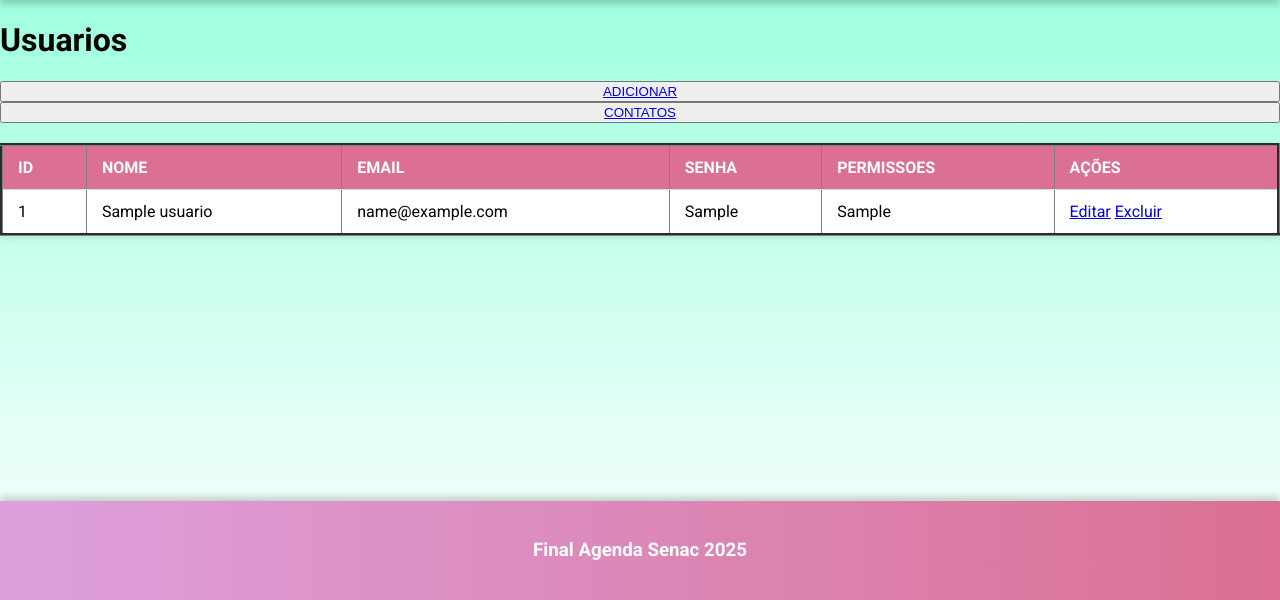
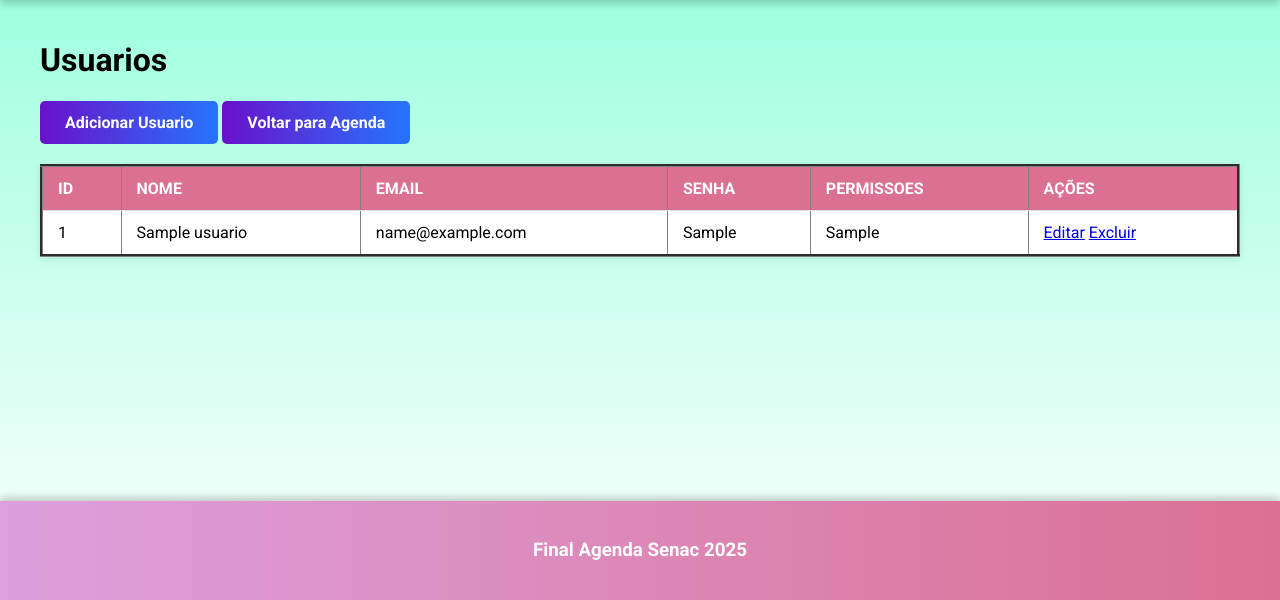
Before and after one commit to Gustavo-Rei/agendaSenac2025, a PHP site: page /gestaoUsuario.php in a window 1280 px wide. Shown: the part 200-800 px from the top of the page. Run offline with PHP 8.4, Linux system fonts and the light colour scheme; tables that the repository leaves empty or names only in its code hold one stand-in row (values such as "Sample post").

Commit message:
Atualizando

```diff
--- a/gestaoUsuario.php
+++ b/gestaoUsuario.php
@@ -8,10 +8,12 @@
     $fn = new Funcoes();
 ?>
 
+<div class="container">
     <h1>Usuarios</h1>
-<button><a href="adicionarUsuario.php">ADICIONAR</a></button>
-<button><a href="index.php">CONTATOS</a></button>
-
+    <div>
+        <a href="adicionarUsuario.php" class="btn">Adicionar Usuario</a>
+        <a href="index.php" class="btn">Voltar para Agenda</a>
+    </div>
     <table border="3" width="100%" >
         <tr>
             <th>ID</th>
@@ -40,6 +42,7 @@
         </tbody>
         <?php endforeach; ?>
     </table>
+</div>
 
 <?php
  include 'inc/footer.inc.php';
```
Lines whose indentation alone changed are shown as unchanged.
